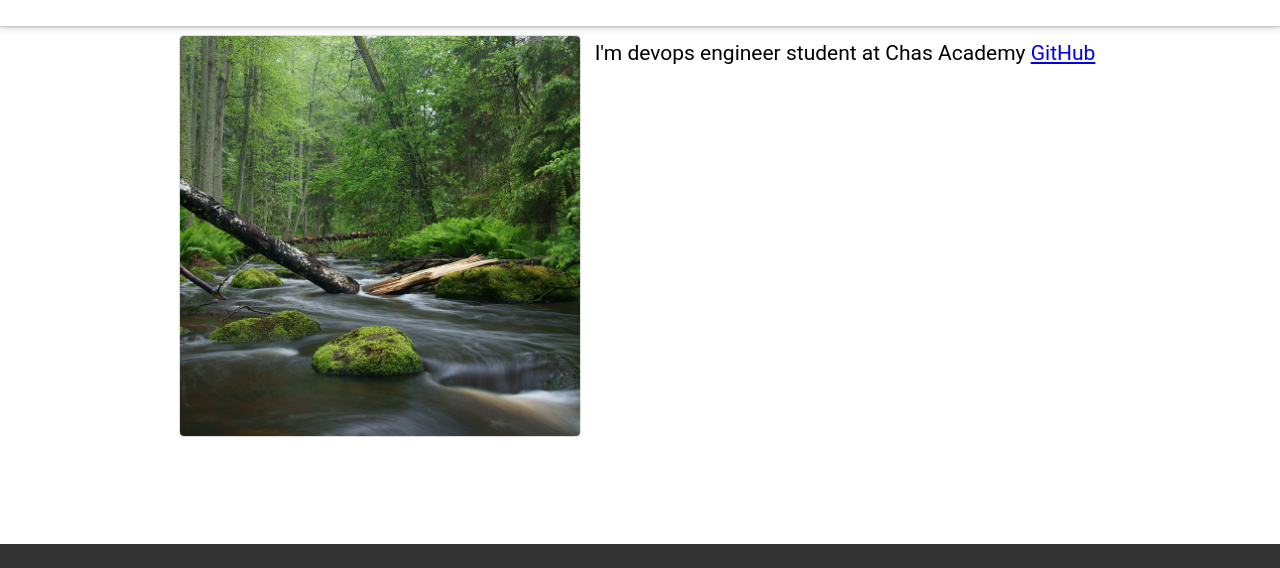
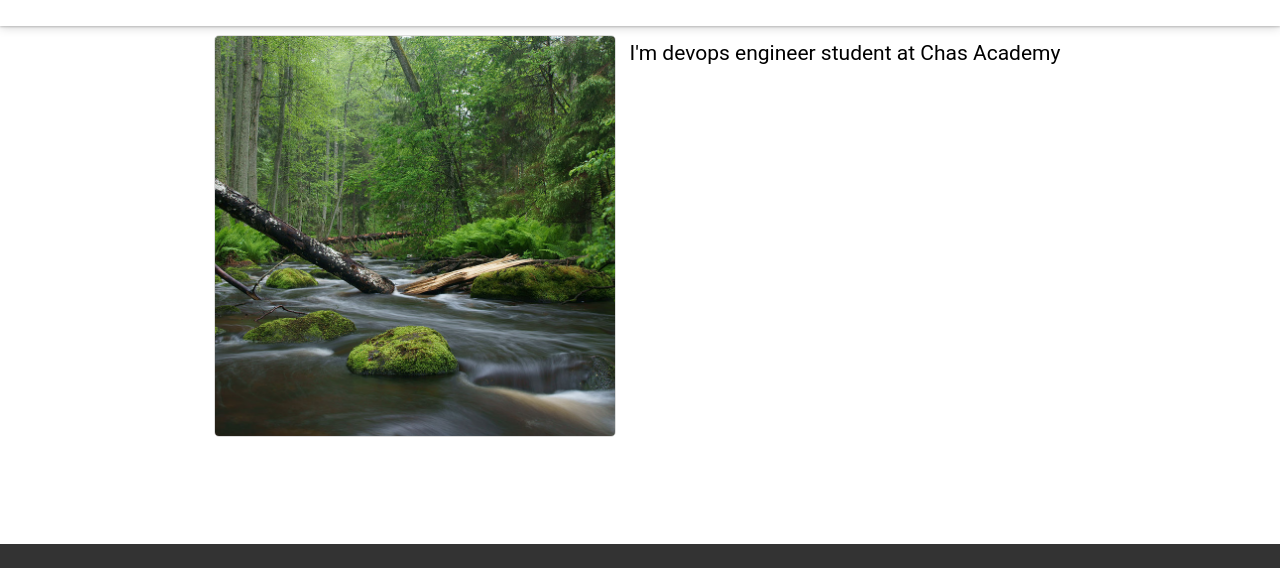
Before and after one commit to Alex0424/my-website, a plain HTML site: page index.html in a window 1280 px wide. Shown: the part 131-699 px from the top of the page. Drawn offline with Linux system fonts and the light colour scheme.

Commit message:
Update index.html

```diff
--- a/index.html
+++ b/index.html
@@ -25,7 +25,6 @@
     <div class="text">
         <a>
             I'm devops engineer student at Chas Academy
-            <a id="over" href="https://github.com/Alex0424"> GitHub </a>
         </a>
     </div>
 </section>
```
